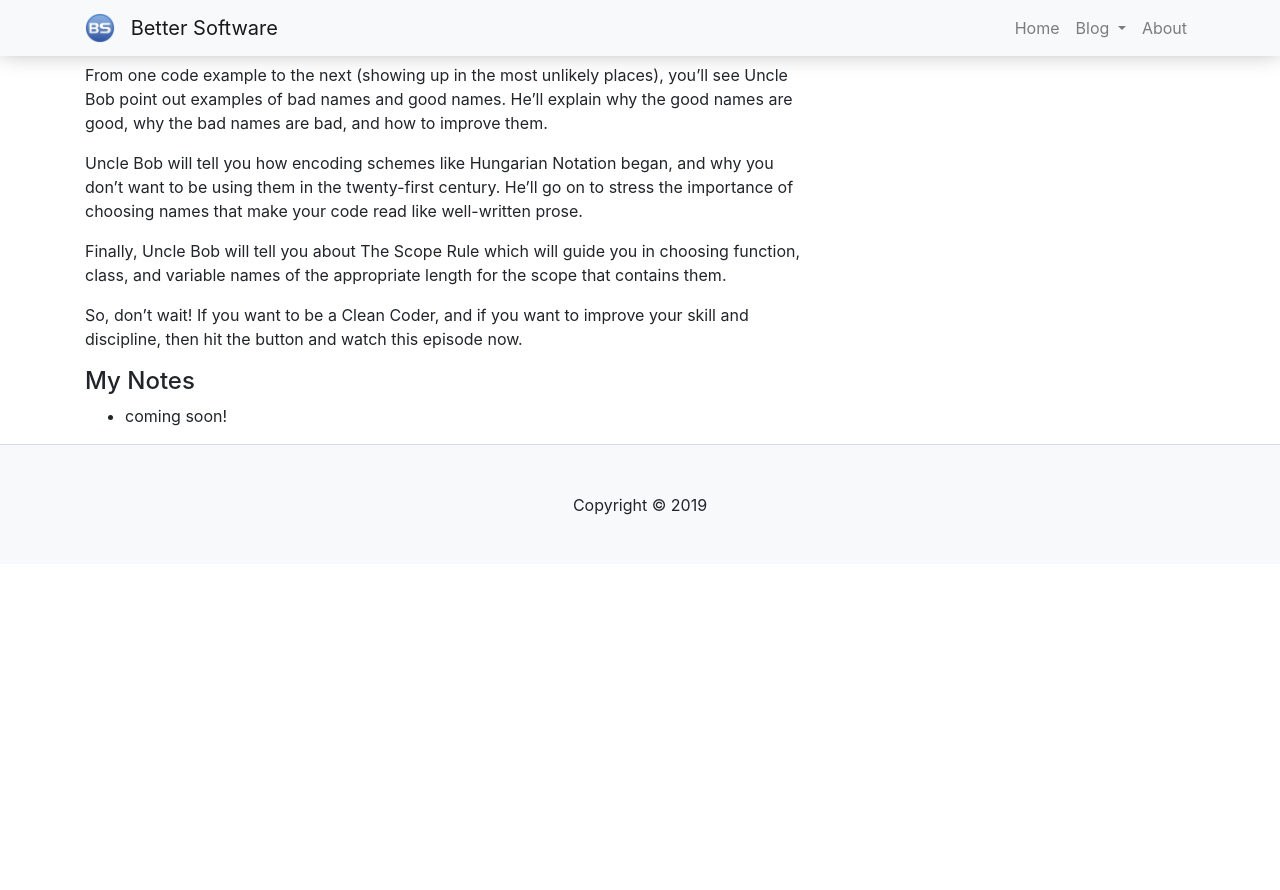
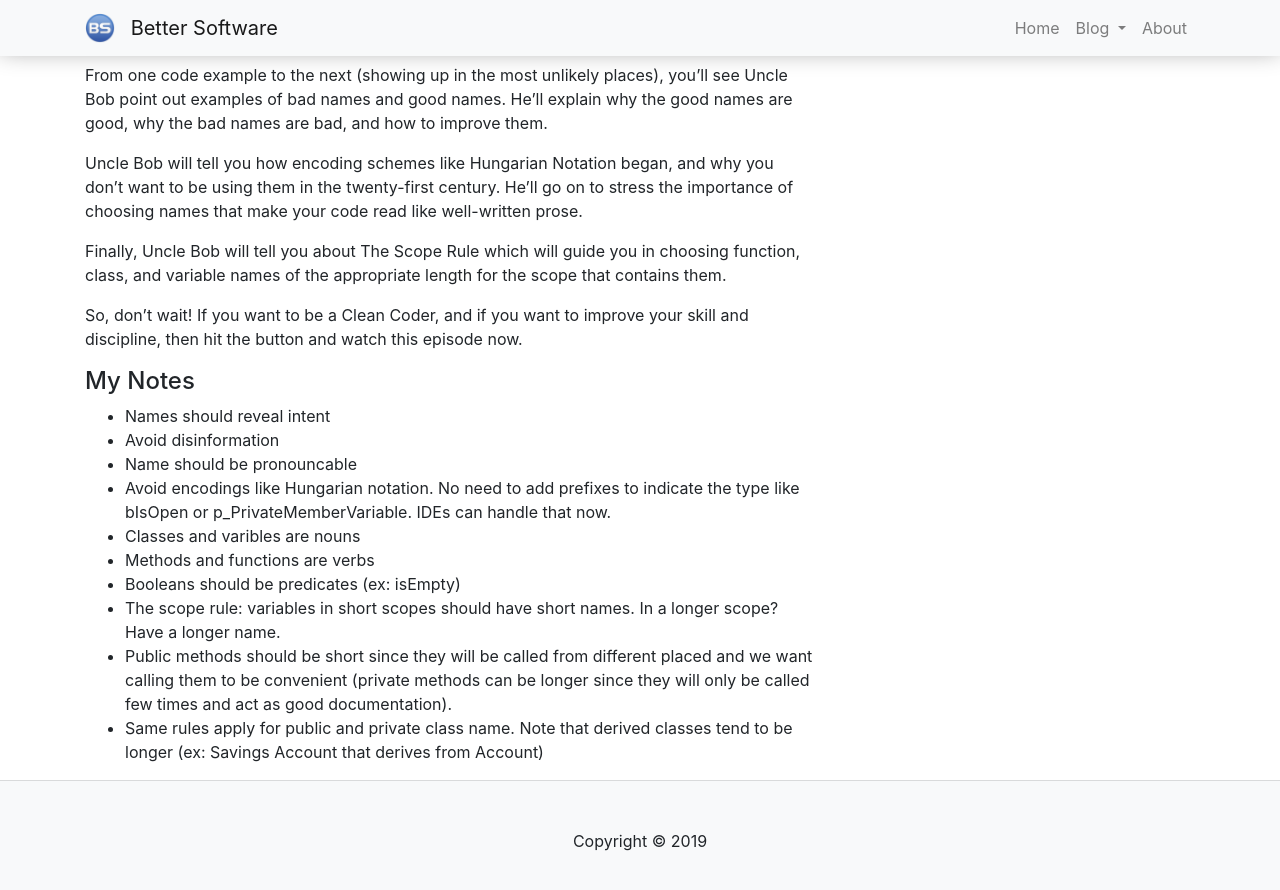
Before and after one commit to aroques/aroques.github.io, a Jekyll site: the page built from _posts/2022-01-26-clean-code-ep2.md, in a window 1280 px wide and 900 px high, scrolled down 599 px. Shown: the top 890 px of the window. Built offline with Jekyll 4.4.1, drawn with Linux system fonts in a browser that asks for light colours; before the commit the page ends 1163 px from its top, so only the background shows below that.

Commit message:
Add notes to name++ episode

```diff
--- a/_posts/2022-01-26-clean-code-ep2.md
+++ b/_posts/2022-01-26-clean-code-ep2.md
@@ -25,4 +25,14 @@ So, don't wait! If you want to be a Clean Coder, and if you want to improve your
 
 #### My Notes
 
-- coming soon!
+- Names should reveal intent
+- Avoid disinformation
+- Name should be pronouncable
+- Avoid encodings like Hungarian notation. No need to add prefixes to indicate the type like bIsOpen or p_PrivateMemberVariable. IDEs can handle that now.
+- Classes and varibles are nouns
+- Methods and functions are verbs
+- Booleans should be predicates (ex: isEmpty)
+- The scope rule: variables in short scopes should have short names.
+  In a longer scope? Have a longer name.
+- Public methods should be short since they will be called from different placed and we want calling them to be convenient (private methods can be longer since they will only be called few times and act as good documentation).
+- Same rules apply for public and private class name. Note that derived classes tend to be longer (ex: Savings Account that derives from Account)
```
